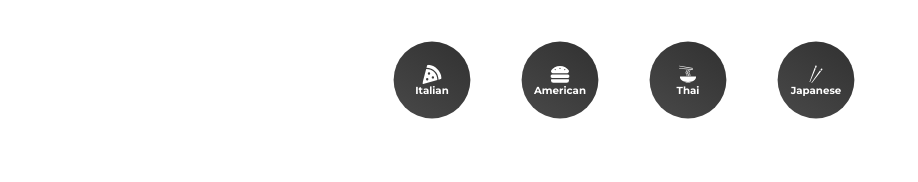
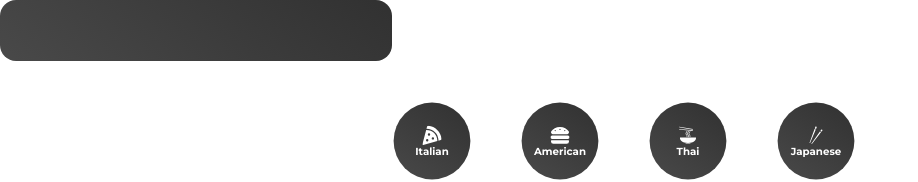
Before and after one commit to Jamespan6704/Recipe-Website-React, a React (Create React App) app: page / in a window 1280 px wide. Shown: the top 182 px of the page, without its empty margins (0-918 px from the left). Built offline with nearby package versions, Linux system fonts and the light colour scheme; no server answers; a web font is replaced by a local one.

Commit message:
Added Search function

```diff
--- a/src/App.js
+++ b/src/App.js
@@ -1,11 +1,13 @@
 import Pages from "./pages/Pages";
 import Category from "./components/Category";
 import { BrowserRouter } from "react-router-dom";
+import Search from "./components/Search";
 
 function App() {
   return (
     <div className="App">
       <BrowserRouter>
+        <Search />
         <Category />
         <Pages />
       </BrowserRouter>
--- a/src/components/Category.jsx
+++ b/src/components/Category.jsx
@@ -58,6 +58,13 @@
   }
   &.active {
     background: linear-gradient(to right, #f27121, #e94057);
+
+    svg {
+      color: white;
+    }
+    h4 {
+      color: white;
+    }
   }
 `;
 
--- /dev/null
+++ b/src/components/Search.jsx
@@ -0,0 +1,36 @@
+import styled from "styled-components";
+import { useState } from "react";
+import { FaSearch } from "react-icons/fa";
+
+function Search() {
+  return (
+    <FormStyle>
+      <input type="text" />
+    </FormStyle>
+  );
+}
+
+const FormStyle = styled.form`
+  margin: 0rem 20 rem;
+  position: relative;
+  width: 100%;
+  input {
+    border: none;
+    background: linear-gradient(35deg, #494949, #313131);
+    font-size: 1.5rem;
+    color: white;
+    padding: 1rem 3rem;
+    border: none;
+    border-radius: 1rem;
+    outline: none;
+  }
+  svg {
+    position: absolute;
+    top: 50%;
+    left: 0%;
+    transform: translate(100%, -50%)
+    color: white;
+  }
+`;
+
+export default Search;
```
